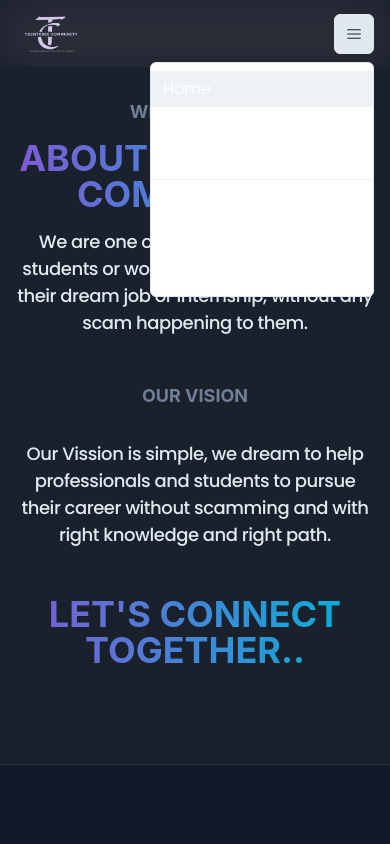
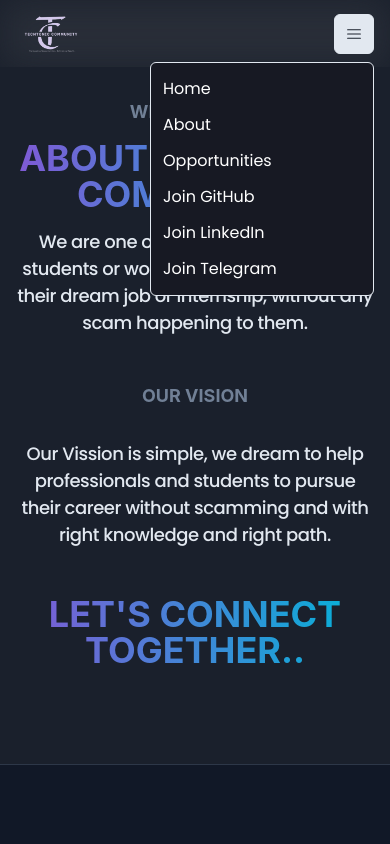
Before and after one commit to exionstech/techtonic-new, a Next.js app: page /about in a window 390 px wide. Both pictures are taken after a click on the button "Options". Shown: the top 844 px of the page. Built offline with nearby package versions, Linux system fonts and the light colour scheme.

Commit message:
Refactor page title in layout.tsx and update Navbar and MobileNav components in MobileNav.tsx

```diff
--- a/app/layout.tsx
+++ b/app/layout.tsx
@@ -10,7 +10,7 @@ import Footer from "@/components/Footer/Footer";
 const poppins = Poppins({ subsets: ["latin"], weight:["100","200","300","400","500","600","700","800","900"] });
 
 export const metadata: Metadata = {
-  title: "jobQuest",
+  title: "TechTonic Community",
   description: "Create your own onlinw job applications",
 };
 
--- a/components/Navbar/MobileNav.tsx
+++ b/components/Navbar/MobileNav.tsx
@@ -19,16 +19,16 @@ const MobileNav = () => {
         icon={<RxHamburgerMenu />}
         variant="outline"
       />
-      <MenuList>
+      <MenuList bg="gray.900">
         {data.map((data, index) => (
           <Link href={data.path} key={index}>
-            <MenuItem>{data.title}</MenuItem>
+            <MenuItem bg="dark">{data.title}</MenuItem>
           </Link>
         ))}
-        <Divider orientation="horizontal" />
+        {/* <Divider  orientation="horizontal" /> */}
         {navsocial.map((data, index) => (
           <Link href={data.path} key={index}>
-            <MenuItem>Join {data.title}</MenuItem>
+            <MenuItem bg="dark">Join {data.title}</MenuItem>
           </Link>
         ))}
       </MenuList>
```
